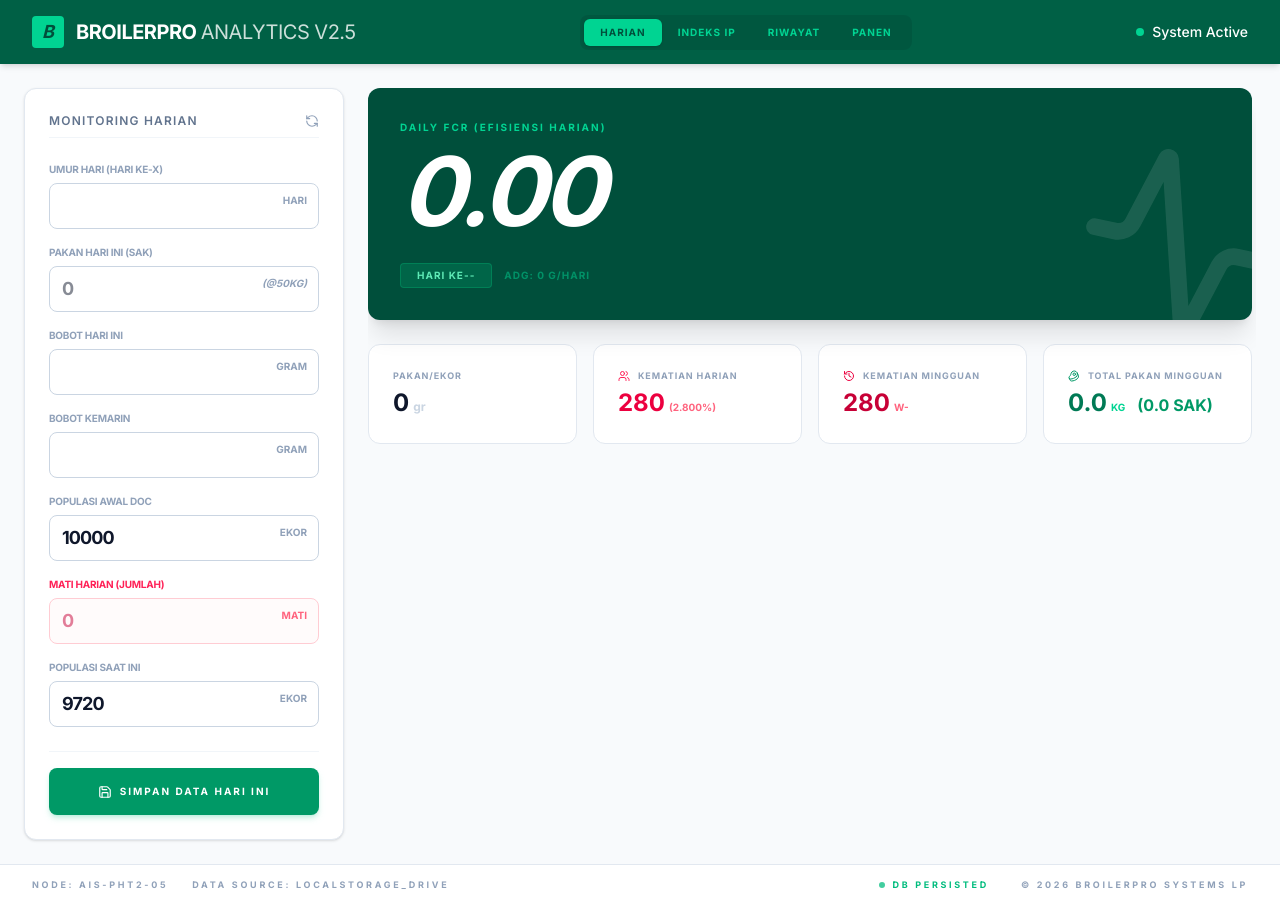
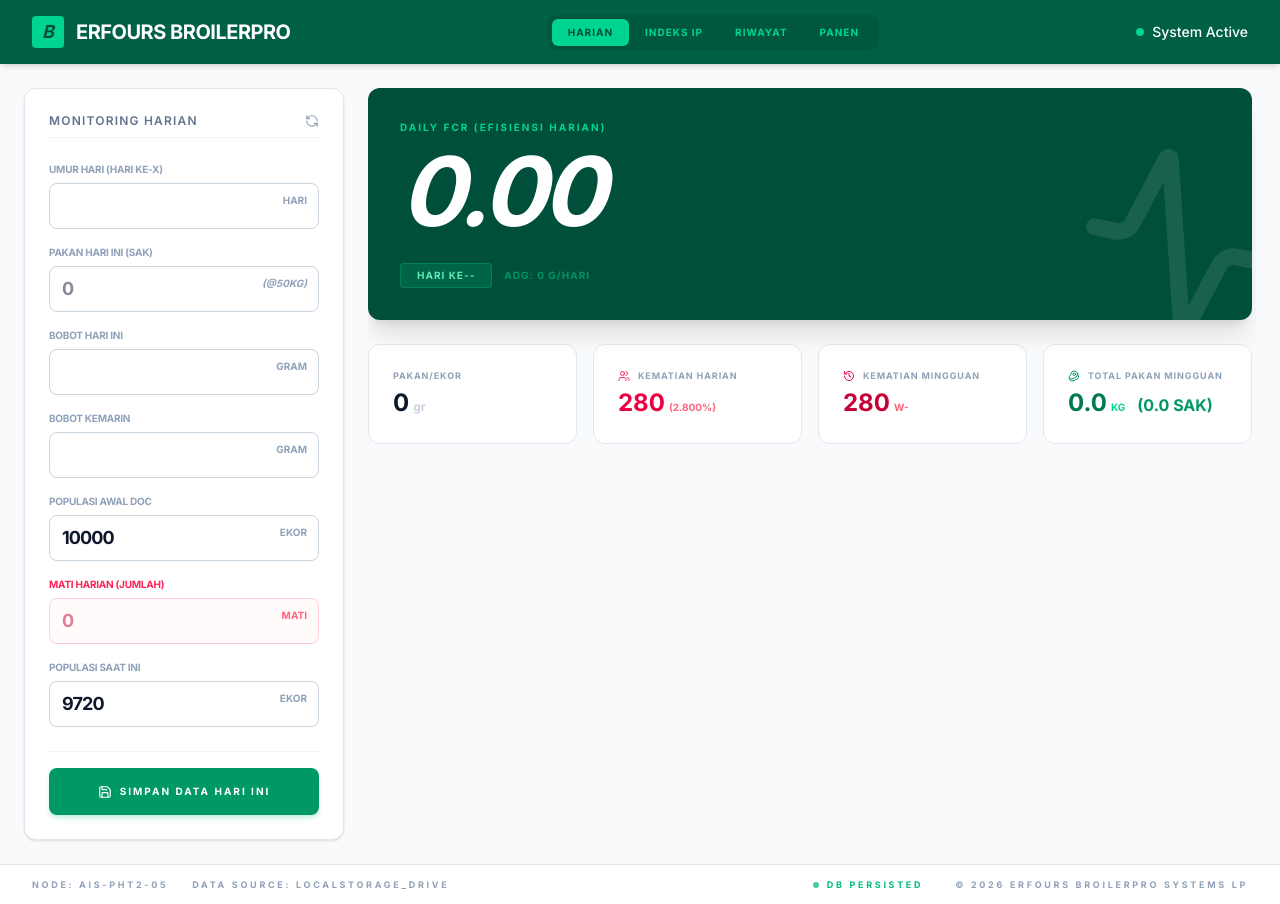
Before and after one commit to kansas1295/erfours-FCR, a React (Vite) app: page / in a window 1280 px wide. Built offline with nearby package versions, Linux system fonts and the light colour scheme.

Commit message:
feat: Update app name to Erfours BroilerPro
Rebrands the application from "BroilerPro" to "Erfours BroilerPro" in the header and footer.

```diff
--- a/src/App.tsx
+++ b/src/App.tsx
@@ -480,7 +480,7 @@ export default function App() {
       <header className="h-16 bg-emerald-800 text-white flex items-center justify-between px-8 shrink-0 shadow-md">
         <div className="flex items-center gap-3">
           <div className="w-8 h-8 bg-emerald-400 rounded-sm flex items-center justify-center font-bold text-emerald-900 text-lg italic">B</div>
-          <h1 className="text-xl font-bold tracking-tight uppercase">BroilerPro <span className="font-light opacity-80">Analytics v2.5</span></h1>
+          <h1 className="text-xl font-bold tracking-tight uppercase">Erfours BroilerPro</h1>
         </div>
 
         <nav className="flex items-center bg-emerald-900/50 rounded-lg p-1">
@@ -1382,7 +1382,7 @@ export default function App() {
         </div>
         <div className="flex gap-8">
           <span className="flex items-center gap-2 text-emerald-500"><span className="w-1.5 h-1.5 bg-emerald-500 rounded-full animate-pulse"></span> DB PERSISTED</span>
-          <span>&copy; {new Date().getFullYear()} BroilerPro Systems LP</span>
+          <span>&copy; {new Date().getFullYear()} Erfours BroilerPro Systems LP</span>
         </div>
       </footer>
     </div>
```
